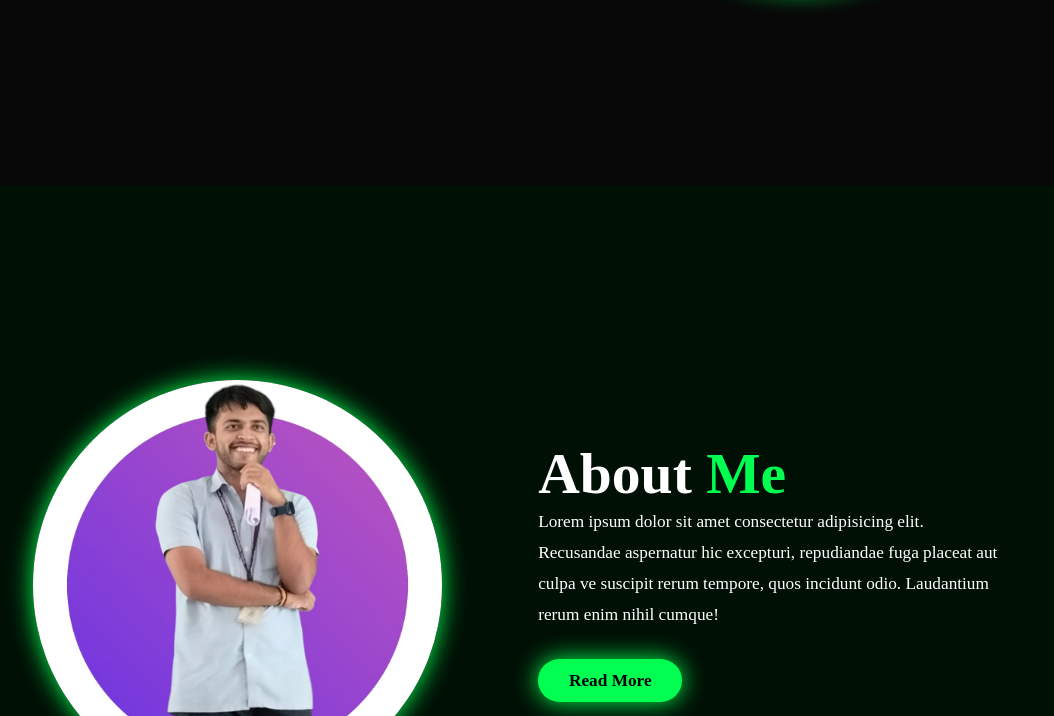
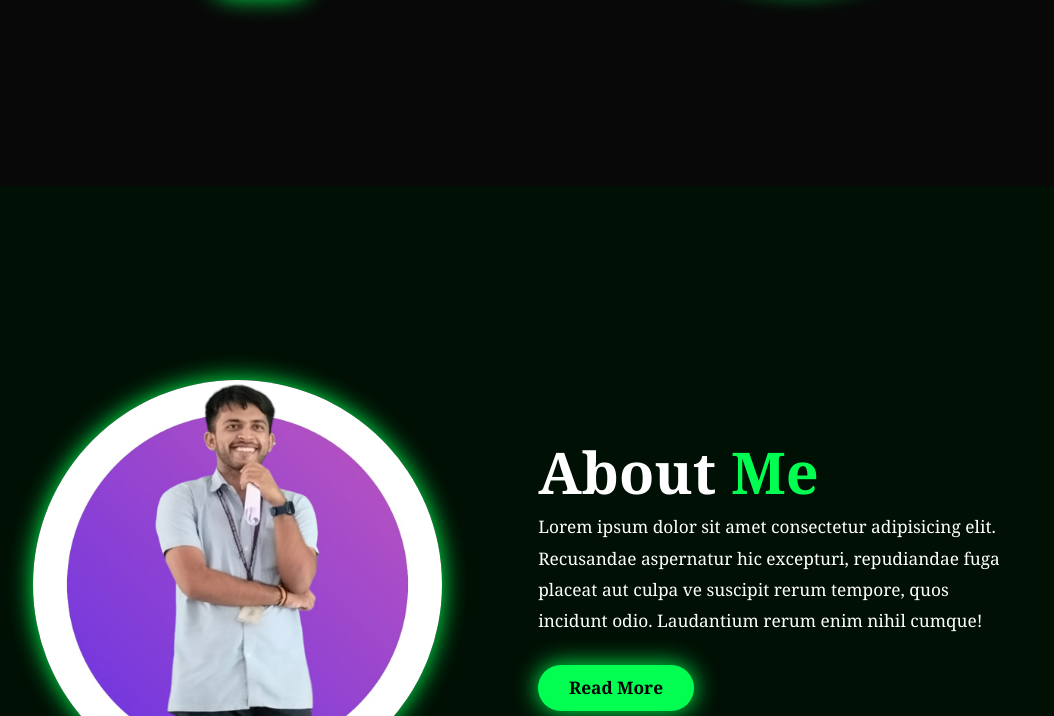
Before and after one commit to Aravind419/my_Portfolio, a plain HTML site: page index.html in a window 1280 px wide. Shown: the part 614-1330 px from the top of the page, without its empty margins (121-1175 px from the left). Drawn offline with nearby package versions, Linux system fonts and the light colour scheme.

Commit message:
font style changed

```diff
--- a/style.css
+++ b/style.css
@@ -6,7 +6,7 @@
   border: 0;
   outline: 0;
   scroll-behavior: smooth;
-  font-family: "poppins";
+  font-family: Georgia, 'Times New Roman', Times, serif;
 }
 html {
   font-size: 60%;
```
